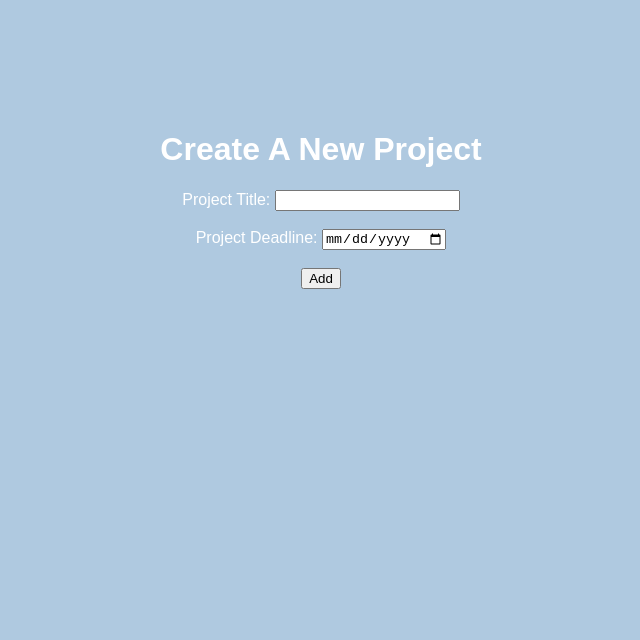
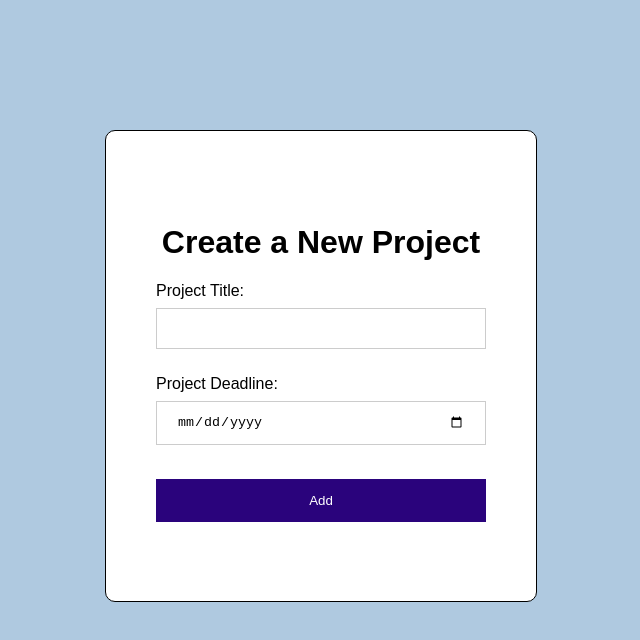
Before and after one commit to hudasul/task-manager-front-end, a React (Vite) app: page /project/new in a window 1280 px wide. Shown: the top 640 px of the page, without its empty margins (319-959 px from the left). Built offline with nearby package versions, Linux system fonts and the light colour scheme; no server answers.

Commit message:
styled project form

```diff
--- a/src/components/projectComponents/ProjectForm.jsx
+++ b/src/components/projectComponents/ProjectForm.jsx
@@ -1,6 +1,8 @@
 import { useState, useEffect } from "react";
 import { useNavigate, useParams } from "react-router";
 import axios from "axios";
+
+import '../style/projectStyle/ProjectForm.css'
 
 const ProjectForm = ({ token }) => {
   const navigate = useNavigate();
@@ -49,7 +51,9 @@ const ProjectForm = ({ token }) => {
 
   return (
     <>
-      <h1>Create A New Project</h1>
+    <div className="all-project-form">
+    <div className="project-form-container">
+      <h1>Create a New Project</h1>
       <form onSubmit={handleSubmit}>
         <label htmlFor="title">Project Title: </label>
         <input
@@ -76,6 +80,8 @@ const ProjectForm = ({ token }) => {
         <br />
         <button>Add</button>
       </form>
+      </div>
+      </div>
     </>
   );
 };
--- /dev/null
+++ b/src/components/style/projectStyle/ProjectForm.css
@@ -0,0 +1,42 @@
+.all-project-form{
+  display: flex;
+  justify-content: center;
+}
+
+.project-form-container{
+  background-color: white;
+  color: black;
+  border: 1px solid black;
+  border-radius: 10px;
+  height: 370px;
+  width: 330px;
+  padding: 50px;
+  display: flex;
+  flex-direction: column;
+  margin-top: 20px;
+  justify-content: center;
+}
+
+.project-form-container input{
+    width: 100%;
+    padding: 12px 20px;
+    margin: 8px 0;
+    display: inline-block;
+    border: 1px solid #ccc;
+    box-sizing: border-box;
+
+}
+
+.project-form-container form{
+    text-align: left;
+}
+
+.project-form-container button{
+    background-color: #2a037c;
+    color: white;
+    padding: 14px 20px;
+    margin: 8px 0;
+    border: none;
+    cursor: pointer;
+    width: 100%;
+}
```
